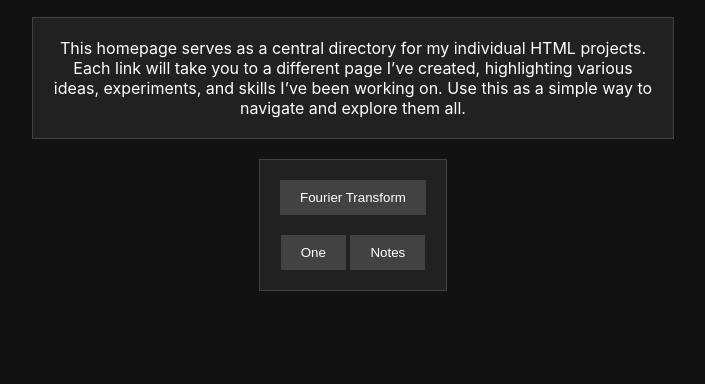
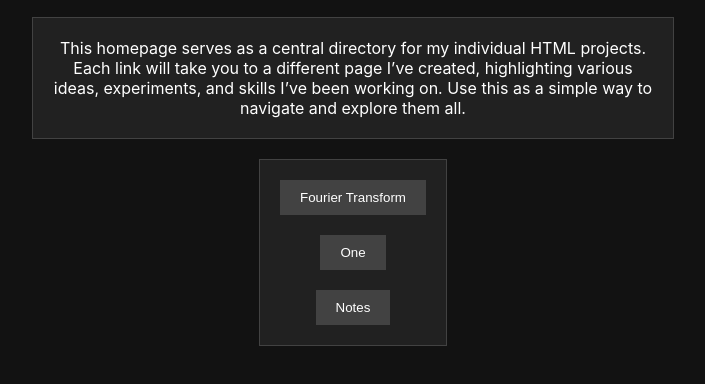
Before and after one commit to jsodbann/jsodbann, a plain HTML site: page index.html in a window 1280 px wide. Shown: the part 114-498 px from the top of the page, without its empty margins (287-992 px from the left). Drawn offline with Linux system fonts and the light colour scheme.

Commit message:
Update index.html

```diff
--- a/index.html
+++ b/index.html
@@ -55,7 +55,7 @@
 
     <div id="buttons">
         <button id="fourier">Fourier Transform</button><br><br>
-        <button id="game" onclick="window.location.href='one.html'">One</button>
+        <button id="game" onclick="window.location.href='one.html'">One</button><br><br>
         <button id="notes" onclick="window.location.href='notes.html'">Notes</button>
     </div>
 
```
